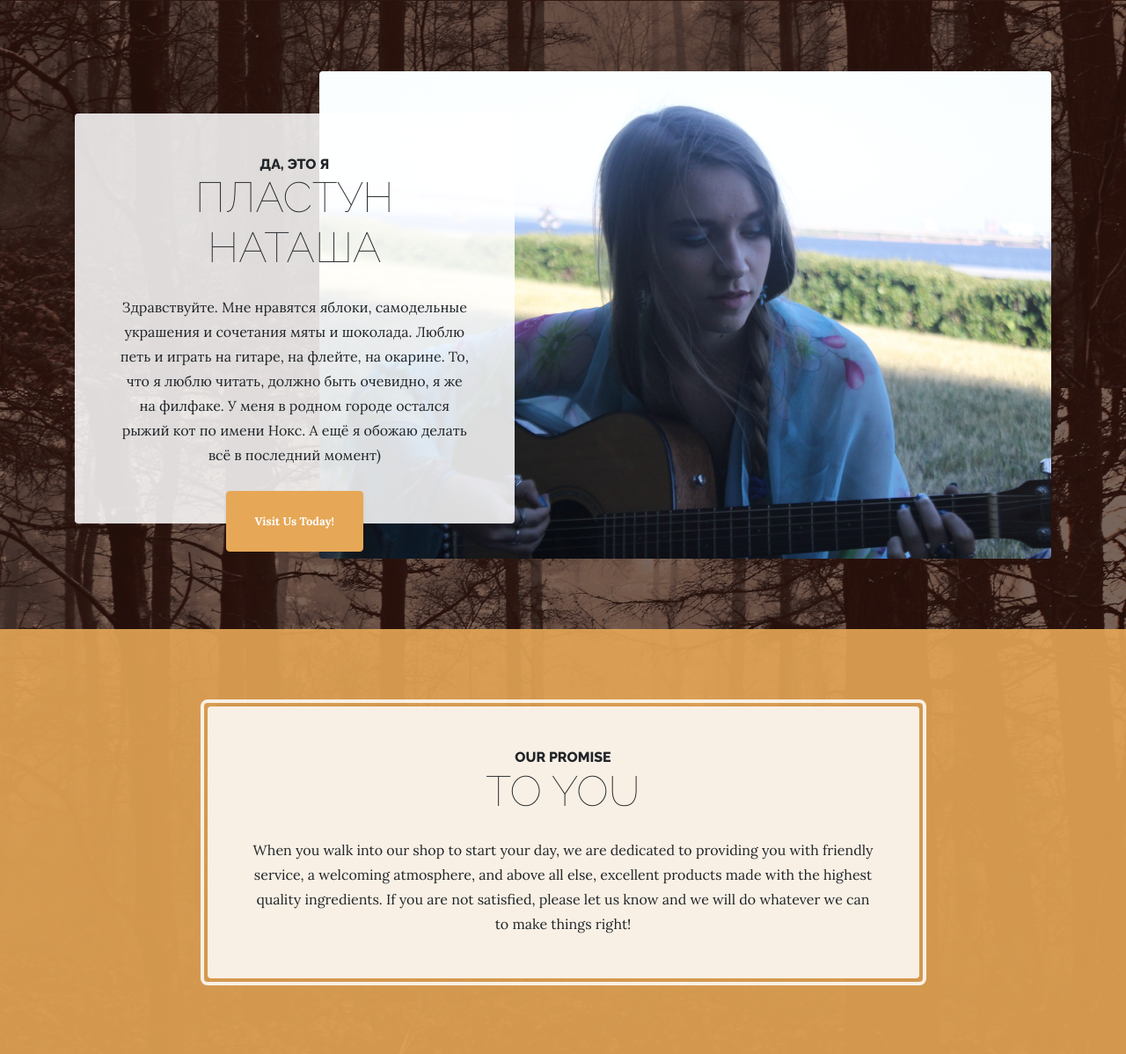
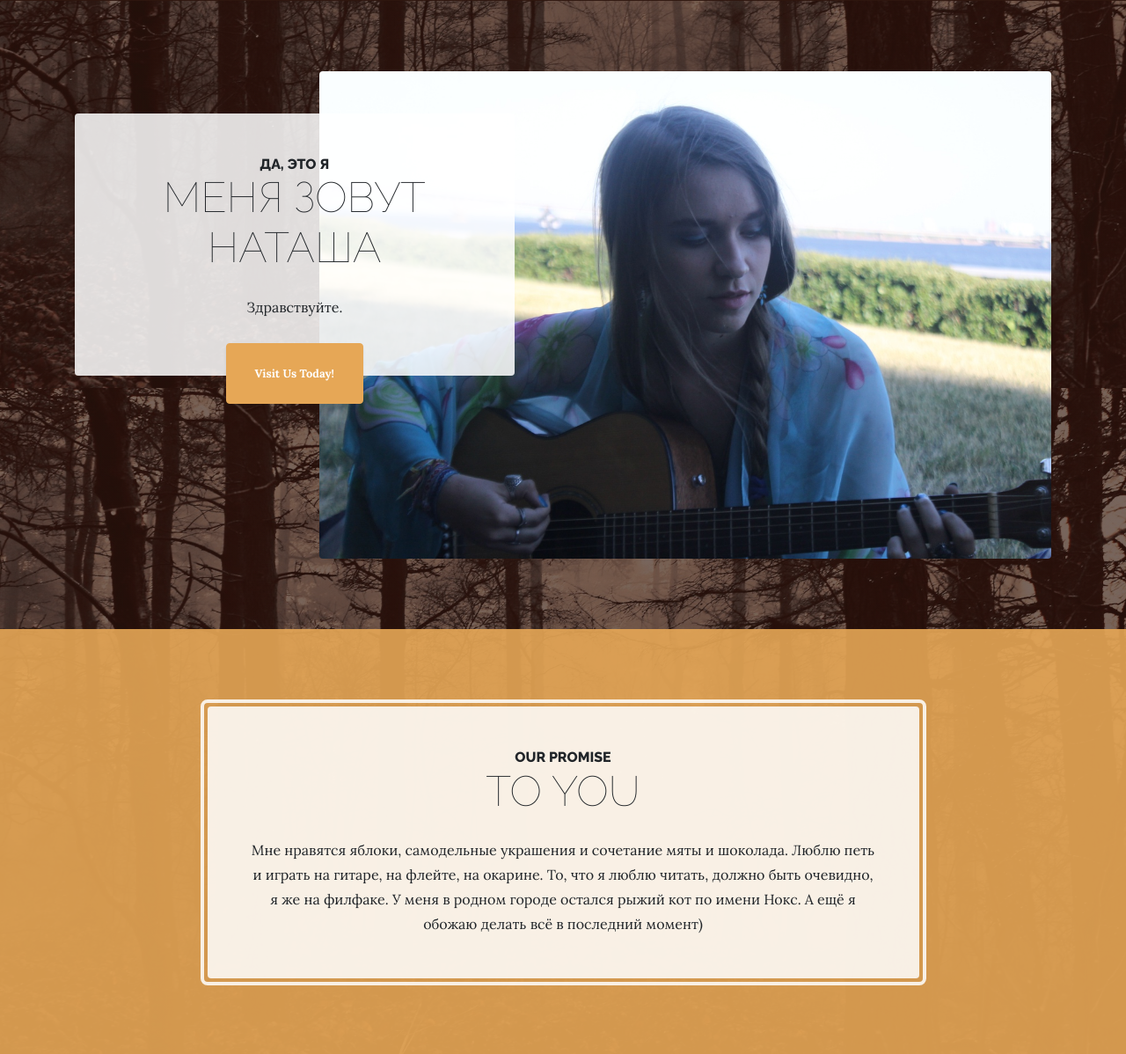
Before and after one commit to utttar/utttar.github.io, a website: page index.html in a window 1280 px wide. Shown: the part 359-1557 px from the top of the page at 88% size. Drawn offline with Linux system fonts and the light colour scheme.

Commit message:
Update index.html

```diff
--- a/index.html
+++ b/index.html
@@ -64,10 +64,9 @@
         <div class="intro-text left-0 text-center bg-faded p-5 rounded">
           <h2 class="section-heading mb-4">
             <span class="section-heading-upper">да, это я</span>
-            <span class="section-heading-lower">Пластун Наташа</span>
+            <span class="section-heading-lower">Меня зовут Наташа</span>
           </h2>
-          <p class="mb-3"> Здравствуйте. Мне нравятся яблоки, самодельные украшения и сочетания мяты и шоколада. Люблю петь и играть на гитаре, на флейте, на окарине. То, что я люблю читать, должно быть очевидно, я же на филфаке. У меня в родном городе остался рыжий кот по имени Нокс. А ещё я обожаю делать всё в последний момент)
-          </p>
+          <p class="mb-3"> Здравствуйте.  </p>
           <div class="intro-button mx-auto">
             <a class="btn btn-primary btn-xl" href="#">Visit Us Today!</a>
           </div>
@@ -85,7 +84,8 @@
               <span class="section-heading-upper">Our Promise</span>
               <span class="section-heading-lower">To You</span>
             </h2>
-            <p class="mb-0">When you walk into our shop to start your day, we are dedicated to providing you with friendly service, a welcoming atmosphere, and above all else, excellent products made with the highest quality ingredients. If you are not satisfied, please let us know and we will do whatever we can to make things right!</p>
+            <p class="mb-0">Мне нравятся яблоки, самодельные украшения и сочетание мяты и шоколада. Люблю петь и играть на гитаре, на флейте, на окарине. То, что я люблю читать, должно быть очевидно, я же на филфаке. У меня в родном городе остался рыжий кот по имени Нокс. А ещё я обожаю делать всё в последний момент)
+         </p>
           </div>
         </div>
       </div>
```
